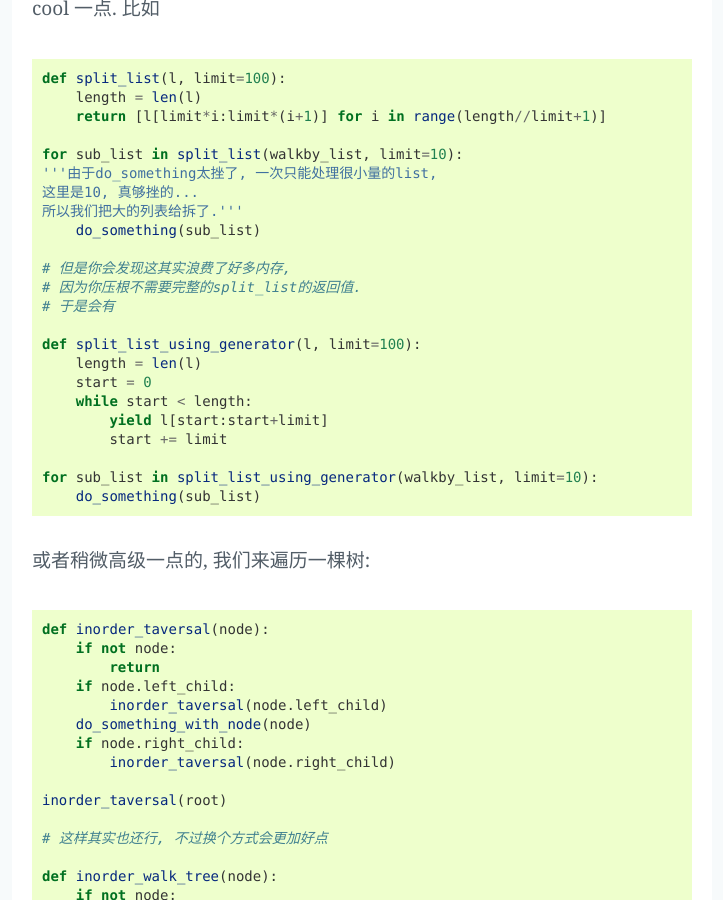
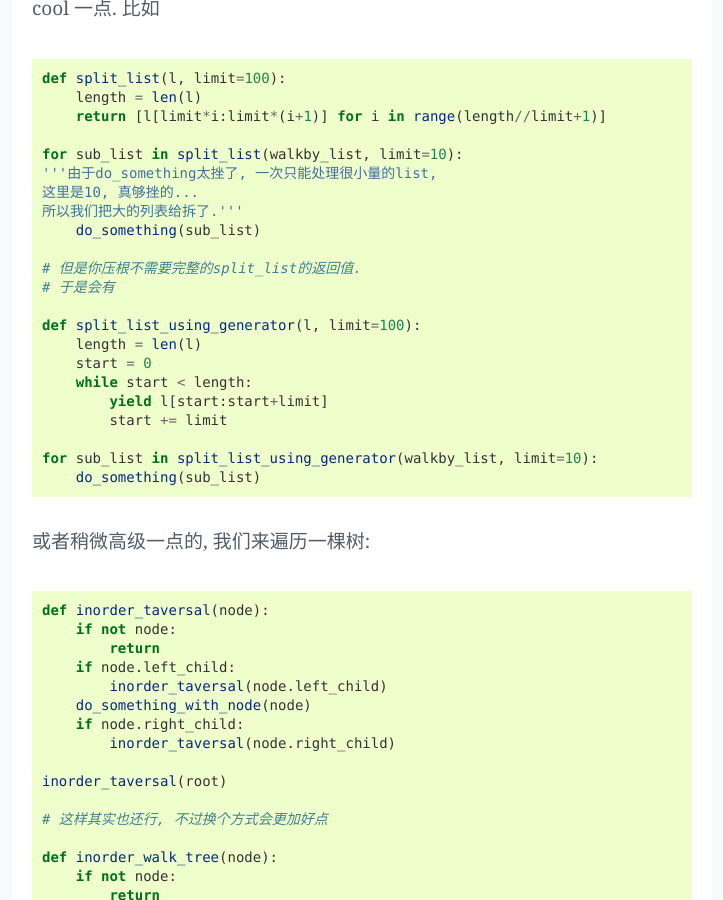
Before and after one commit to tonicmuroq/tonicmuroq.github.io, a Jekyll site: the page built from _posts/tech/2014/2014-05-17-yield.md, in a window 1280 px wide and 900 px high, scrolled down 605 px. Shown: the whole window, without its empty margins (278-1001 px from the left). Built offline with Jekyll 4.4.1, drawn with Linux system fonts in a browser that asks for light colours; Markdown is read by kramdown in place of the engine named in the settings.

Commit message:
其实没节约内存...

```diff
--- a/_posts/tech/2014/2014-05-17-yield.md
+++ b/_posts/tech/2014/2014-05-17-yield.md
@@ -24,8 +24,7 @@ for sub_list in split_list(walkby_list, limit=10):
 所以我们把大的列表给拆了.'''
     do_something(sub_list)
 
-# 但是你会发现这其实浪费了好多内存,
-# 因为你压根不需要完整的split_list的返回值.
+# 但是你压根不需要完整的split_list的返回值.
 # 于是会有
 
 def split_list_using_generator(l, limit=100):
```
